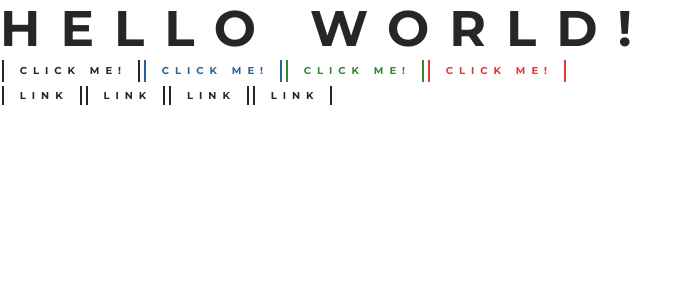
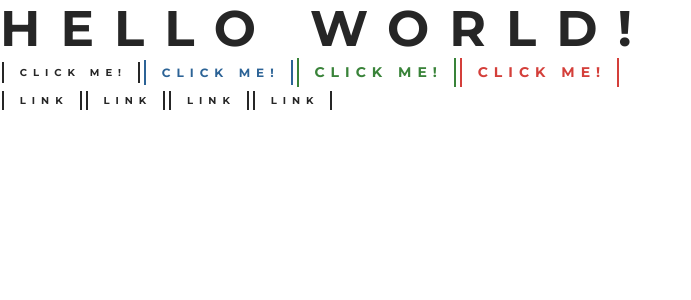
Before and after one commit to jwc-projects/Portfolio, a React (Vite) app: page / in a window 1280 px wide. Shown: the top 300 px of the page, without its empty margins (0-691 px from the left). Built offline with nearby package versions, Linux system fonts and the light colour scheme.

Commit message:
Update demo page to show off button sizes

```diff
--- a/src/App.tsx
+++ b/src/App.tsx
@@ -8,13 +8,13 @@ function App() {
       <MuiButton color="default" size="small">
         Click me!
       </MuiButton>
-      <MuiButton color="primary" size="small">
+      <MuiButton color="primary" size="medium">
         Click me!
       </MuiButton>
-      <MuiButton color="success" size="small">
+      <MuiButton color="success" size="large">
         Click me!
       </MuiButton>
-      <MuiButton color="error" size="small">
+      <MuiButton color="error" size="large">
         Click me!
       </MuiButton>
       <Box>
```
